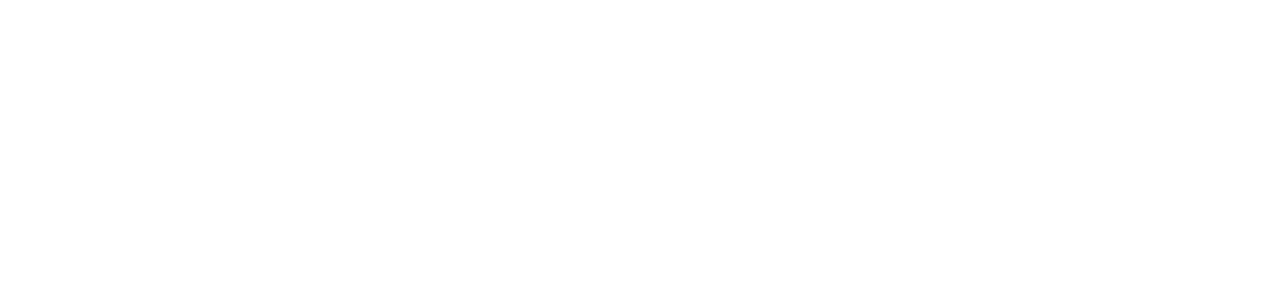
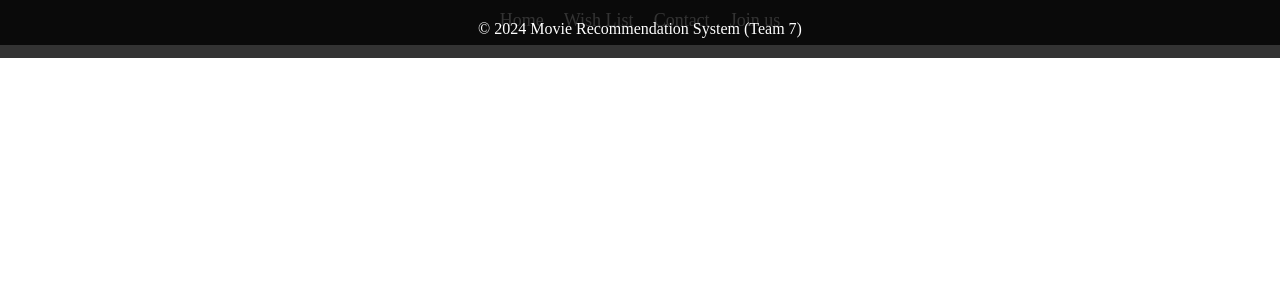
Before and after one commit to Tsiiiarmy/Movie-Recommendation-System-TEAM-7, a React (Vite) app in the folder Team-7-Movies/: page / in a window 1280 px wide. Before the commit this address had no page. Shown: the top 300 px of the page. Built offline with nearby package versions, Linux system fonts and the light colour scheme.

Commit message:
final push

```diff
--- a/Team-7-Movies/src/App.jsx
+++ b/Team-7-Movies/src/App.jsx
@@ -1,25 +1,55 @@
 import { useState } from "react";
 import "./assets/wishlist.css";
-import '@fortawesome/fontawesome-free/css/all.css';
+import "@fortawesome/fontawesome-free/css/all.css";
 import "./App.css";
 import WishPage from "./pages/WishPage";
 import MovieDetail from "./pages/MovieDetail";
 import Contact from "./pages/Contact";
 import SearchPage from "./pages/SearchPage";
+import JoinNow from "./pages/JoinNow";
 import { BrowserRouter as Router, Route, Routes, Link } from "react-router-dom";
-
+const NavBar = () => {
+  return (
+    <>
+      <div className="navbar">
+        <ul>
+          <li>
+            <Link to="/searchpage">Home</Link>
+          </li>
+          <li>
+            <Link to="/wishlist">Wish List</Link>
+          </li>
+          <li>
+            <Link to="/contact">Contact</Link>
+          </li>
+          <li>
+            <Link to="/join">Join us</Link>
+          </li>
+        </ul>
+      </div>
+    </>
+  );
+};
+const Footer = () => {
+  return (
+    <div className="footer">
+      <p>&copy; 2024 Movie Recommendation System (Team 7)</p>
+    </div>
+  );
+};
 function App() {
-
   return (
     <>
       <Router>
+        <NavBar></NavBar>
         <Routes>
-        <Route path="/detail/:movieId/" element={<MovieDetail/>}></Route>
-        <Route path="/wishlist" element={<WishPage/>}></Route>
-        <Route path="/searchpage" element={<SearchPage/>}></Route>
+          <Route path="/detail/:movieId/" element={<MovieDetail />}></Route>
+          <Route path="/wishlist" element={<WishPage />}></Route>
+          <Route path="/searchpage" element={<SearchPage />}></Route>
           <Route path="/contact" element={<Contact />}></Route>
-
+          <Route path="/join" element={<JoinNow />}></Route>
         </Routes>
+        <Footer></Footer>
       </Router>
     </>
   );
--- a/Team-7-Movies/src/assets/JoinNow.css
+++ b/Team-7-Movies/src/assets/JoinNow.css
@@ -1,11 +1,11 @@
 @import url('https://fonts.googleapis.com/css2?family=Poppins:wght@100;200;300;400;500;600;700;800;900&display=swap');
-
+/*
 * {
     margin: 0;
     padding: 0;
     box-sizing: border-box;
     font-family: quickSand, 'Poppins', sans-serif;
-}
+} */
 
 .container {
     min-height: 100vh;
--- a/Team-7-Movies/src/assets/wishlist.css
+++ b/Team-7-Movies/src/assets/wishlist.css
@@ -1,9 +1,7 @@
-
 * {
   margin: 0;
   padding: 0;
 }
-
 
 .navbar {
   width: 100%;
@@ -57,13 +55,13 @@
 .wish-header-content {
   width: 100vw;
   height: 100%;
-    background-color: rgba(0,0,0,0.8);
+  background-color: rgba(0, 0, 0, 0.8);
 }
 .header-title {
   font-size: 5rem;
   font-family: Verdana, Geneva, Tahoma, sans-serif;
-    width:80%;
-    margin:0px auto;
+  width: 80%;
+  margin: 0px auto;
   padding-top: 150px;
 }
 .search-movie {
@@ -75,18 +73,18 @@
 .search-flex {
   text-align: right;
 }
-.movies-container{
+.movies-container {
   width: 100%;
   background-color: rgb(234, 246, 246);
 }
 .movie-header {
   width: 70%;
-    padding:20px;
+  padding: 20px;
   padding-bottom: 0px;
   color: black;
-    margin:0px auto;
+  margin: 0px auto;
   border-bottom: 2px solid rgb(246, 185, 185);
-    font-size:3rem;
+  font-size: 3rem;
   font-family: Verdana, Geneva, Tahoma, sans-serif;
 }
 .movie-list {
@@ -98,7 +96,7 @@
 }
 .movie-card {
   width: 25%;
-    height:400px;
+  height: 400px;
   margin: 10px;
   color: white;
   background-color: rgb(0, 0, 0);
@@ -106,14 +104,12 @@
   overflow: hidden;
   margin-left: 5%;
 }
-.wishlist-image{
-
+.wishlist-image {
   width: 100%;
   height: 85%;
   border-radius: 5px 5px 0px 0px;
   object-fit: cover;
   transition: transform 0.3s ease-in-out;
-
 }
 .wishlist-image:hover {
   transform: scale(1.1);
@@ -124,43 +120,40 @@
   font-size: 1rem;
 }
 .movie-card:hover {
-
   box-shadow: 1px 1px 5px black;
-
 }
-p {
-    text-align: right;
+p.no-list-notice {
+  text-align: center;
   padding-right: 10px;
 }
-.fa-trash{
-    color:rgb(255, 255, 255);
+.fa-trash {
+  color: rgb(255, 255, 255);
   padding-top: 20px;
   font-size: 1rem;
+  margin-left: 20px;
   cursor: pointer;
 }
-.fa-trash:hover{
-    color:rgb(235, 0, 0);
-
+.fa-trash:hover {
+  color: rgb(235, 0, 0);
 }
 .search-btn {
   padding: 15px;
   background-color: red;
   color: white;
   margin: 4px;
-    border:none;
+  border: none;
   border-radius: 5px;
 }
 
-.search-results,.search-results-show {
+.search-results,
+.search-results-show {
   font-size: 1rem;
   font-family: Verdana, Geneva, Tahoma, sans-serif;
-    width: 100%px;
+  width: 100%;
   display: none;
   z-index: 2000;
   background-color: rgb(0, 0, 0);
-    padding:15px 0px;
-
-
+  padding: 15px 0px;
 }
 .search-results-show {
   display: block;
@@ -179,13 +172,12 @@ p {
   height: 100px;
   display: flex;
   align-items: center;
-    margin:10px 0px;
+  margin: 10px 0px;
   padding: 10px;
 }
 .favourite-btn {
-    margin-left:auto;
+  margin-left: auto;
   cursor: pointer;
-
 }
 .no-watchlist {
   text-align: center;
--- a/Team-7-Movies/src/pages/JoinNow.jsx
+++ b/Team-7-Movies/src/pages/JoinNow.jsx
@@ -1,10 +1,10 @@
 import emailjs from "@emailjs/browser";
 import React, { useRef } from "react";
 import "../assets/JoinNow.css";
-
+import {useNavigate} from "react-router-dom"
 const JoinNow = () => {
   const form = useRef();
-
+  const navigate = useNavigate()
   const sendEmail = (e) => {
     e.preventDefault();
     emailjs
@@ -28,7 +28,7 @@ const JoinNow = () => {
         <img src="/images/movie.svg" alt="movie" />
         <h1>TEAM7MOVIES</h1>
       </div>
-      <form ref={form} onSubmit={sendEmail}>
+      <form ref={form} onSubmit={(e) => { e.preventDefault() , sendEmail(e) ,navigate("/wishpage")}}>
         <h1>JOIN OUR COMMUNITY</h1>
         <input
           type="text"
@@ -45,7 +45,7 @@ const JoinNow = () => {
           name="email"
           required
         />
-        <input type="submit" value="JOIN NOW" id="button" />
+        <input  type="submit" value="JOIN NOW" id="button" />
       </form>
     </div>
   );
--- a/Team-7-Movies/src/pages/WishPage.jsx
+++ b/Team-7-Movies/src/pages/WishPage.jsx
@@ -3,7 +3,6 @@ import axios from "axios";
 import { FontAwesomeIcon } from "@fortawesome/react-fontawesome";
 import { faHeart } from "@fortawesome/free-solid-svg-icons";
 import { Link } from "react-router-dom";
-
 
 const WishPage = () => {
   const [search, setSearch] = useState("");
@@ -62,7 +61,9 @@ const WishPage = () => {
   };
 
   const handleRemoveItem = (item) => {
-    const newWatchList = watchlist.filter((movie) => movie.title !== item.title);
+    const newWatchList = watchlist.filter(
+      (movie) => movie.title !== item.title
+    );
     const updatedMovieList = movieData.map((movie) =>
       movie.id === item.id ? { ...movie, isFavourite: false } : movie
     );
@@ -80,16 +81,6 @@ const WishPage = () => {
 
   return (
     <div className="wish-list-container">
-      <div className="navbar">
-        <ul>
-          <li>Home</li>
-          <li>About</li>
-          <li>Favorite</li>
-          <li>Contact</li>
-          <li>Join Us</li>
-
-        </ul>
-      </div>
       <div className="wish-list-header">
         <div className="wish-header-content">
           <div className="header-title">
@@ -113,9 +104,7 @@ const WishPage = () => {
         </div>
       </div>
       <Watchlist watchlist={watchlist} handleRemoveItem={handleRemoveItem} />
-      <div className="footer">
-        <p>&copy; 2024 Movie Recommendation System</p>
-      </div>
+
     </div>
   );
 };
@@ -132,7 +121,7 @@ const SearchForm = ({ search, setSearch, setSearchValue, setShow }) => {
       >
         <input
           className="search-movie"
-          placeholder="what do you want to watch"
+          placeholder="add some to your watch list"
           type="text"
           value={search}
           onChange={(e) => setSearch(e.target.value)}
@@ -160,7 +149,7 @@ const SearchCard = ({
         ></i>
       </div>
       {isfetching ? (
-        <img style={{textAlign:"center"}} src="images/loading.gif" />
+        <img style={{ textAlign: "center" }} src="images/loading.gif" />
       ) : (
         movieData.map((movie) => (
           <div key={movie.id} className="search-card">
@@ -206,7 +195,7 @@ const Watchlist = ({ watchlist, handleRemoveItem }) => {
                   alt={`Movie Poster for ${movie.title}`}
                 />
                 <div className="movie-title">
-                  <p>
+                  <p style={{display:"flex"}}>
                     <i
                       onClick={() => handleRemoveItem(movie)}
                       className="fas fa-trash"
@@ -218,8 +207,8 @@ const Watchlist = ({ watchlist, handleRemoveItem }) => {
           ))
         ) : (
           <div className="no-watchlist">
-            <p>Add Some Favourite from above</p>
-            <i className="fa-solid fa-bucket"></i>
+            <p className="no-list-notice">Add Some Favourite from above</p>
+            <i style={{overflow:"hidden"}} className="fa-solid fa-bucket"></i>
           </div>
         )}
       </div>
```
Lines whose indentation alone changed are shown as unchanged.
